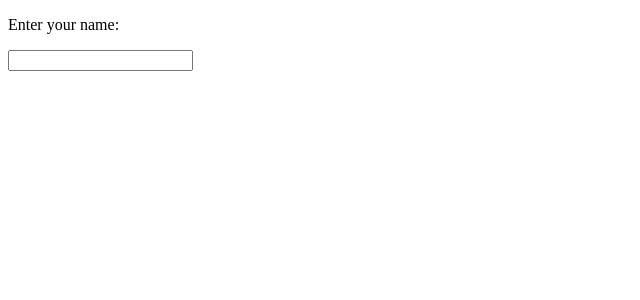
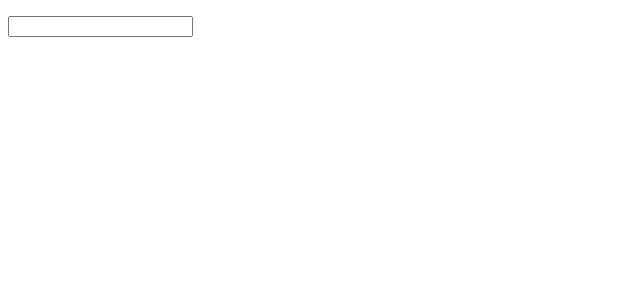
Before and after one commit to acciojob/personal-greeting-ItsCoderRam, a React app: page / in a window 1280 px wide. Shown: the top 300 px of the page, without its empty margins (0-640 px from the left). Built offline with nearby package versions, Linux system fonts and the light colour scheme.

Commit message:
fnl chng

```diff
--- a/src/components/PersonalGreeting.js
+++ b/src/components/PersonalGreeting.js
@@ -8,7 +8,7 @@ const greetMessage = (e) => {
 }
  return (
    <div>
-     <p>Enter your name:</p>
+     <p></p>
      <input
        type="text"
        value={name}
```
